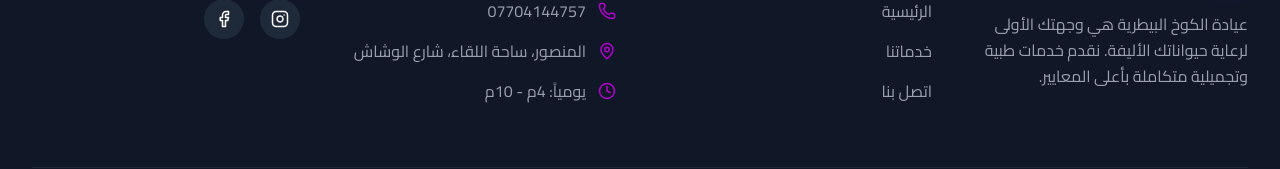
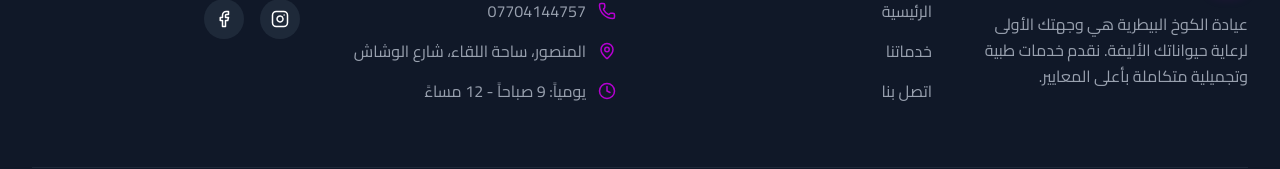
Before and after one commit to SaifMart18/Al-Koukh, a React (Vite) app: page / in a window 1280 px wide. Shown: the part 4336-4505 px from the top of the page. Built offline with nearby package versions, Linux system fonts and the light colour scheme.

Commit message:
fix: Update clinic operating hours
The operating hours displayed in the application have been updated to reflect the correct times. The previous hours were 4 PM - 10 PM, and they have been changed to 9 AM - 12 AM.

```diff
--- a/src/App.tsx
+++ b/src/App.tsx
@@ -534,7 +534,7 @@ const Footer = ({ setPage }: { setPage: (p: Page) => void }) => (
             </li>
             <li className="flex items-center gap-3">
               <Clock size={18} className="text-primary" />
-              <span>يومياً: 4م - 10م</span>
+              <span>يومياً: 9 صباحاً - 12 مساءً</span>
             </li>
           </ul>
         </div>
@@ -738,7 +738,7 @@ const ContactPage = (_props: { key?: any }) => (
                 <Clock size={24} />
               </div>
               <h4 className="text-xl font-bold mb-2">أوقات العمل</h4>
-              <p className="text-gray-600">يومياً: 4م - 10م</p>
+              <p className="text-gray-600">يومياً: 9 صباحاً - 12 مساءً</p>
             </div>
           </div>
 
```
